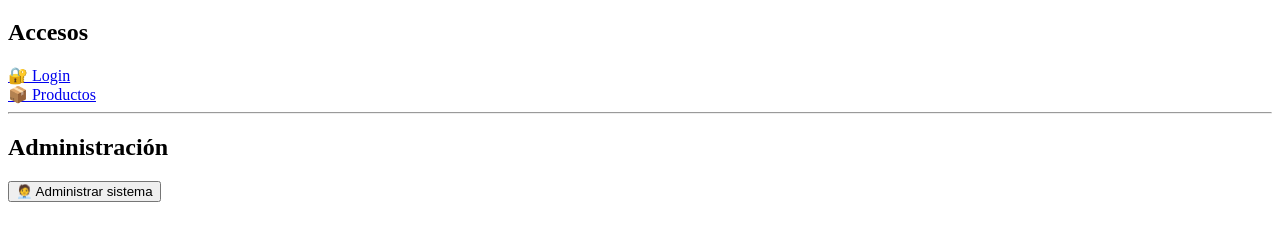
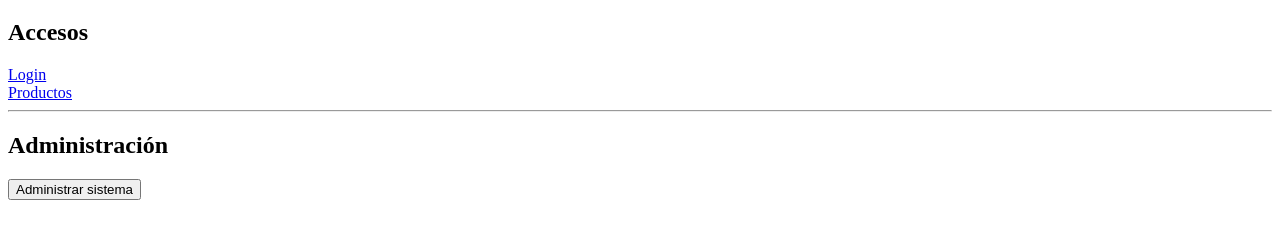
Before and after one commit to miguelopez92/PraCloud, a plain HTML site: page index.html in a window 1280 px wide. Shown: the part 61-302 px from the top of the page. Drawn offline with Linux system fonts and the light colour scheme.

Commit message:
Remove emojis from links and button text

```diff
--- a/index.html
+++ b/index.html
@@ -10,15 +10,15 @@
 
 <h2>Accesos</h2>
 
-<a href="login.html">🔐 Login</a><br>
-<a href="productos.html">📦 Productos</a>
+<a href="login.html"> Login</a><br>
+<a href="productos.html"> Productos</a>
 
 <hr>
 
 <h2>Administración</h2>
 
 <button onclick="abrirAdmin()">
-🧑‍💼 Administrar sistema
+Administrar sistema
 </button>
 
 <script>
```
